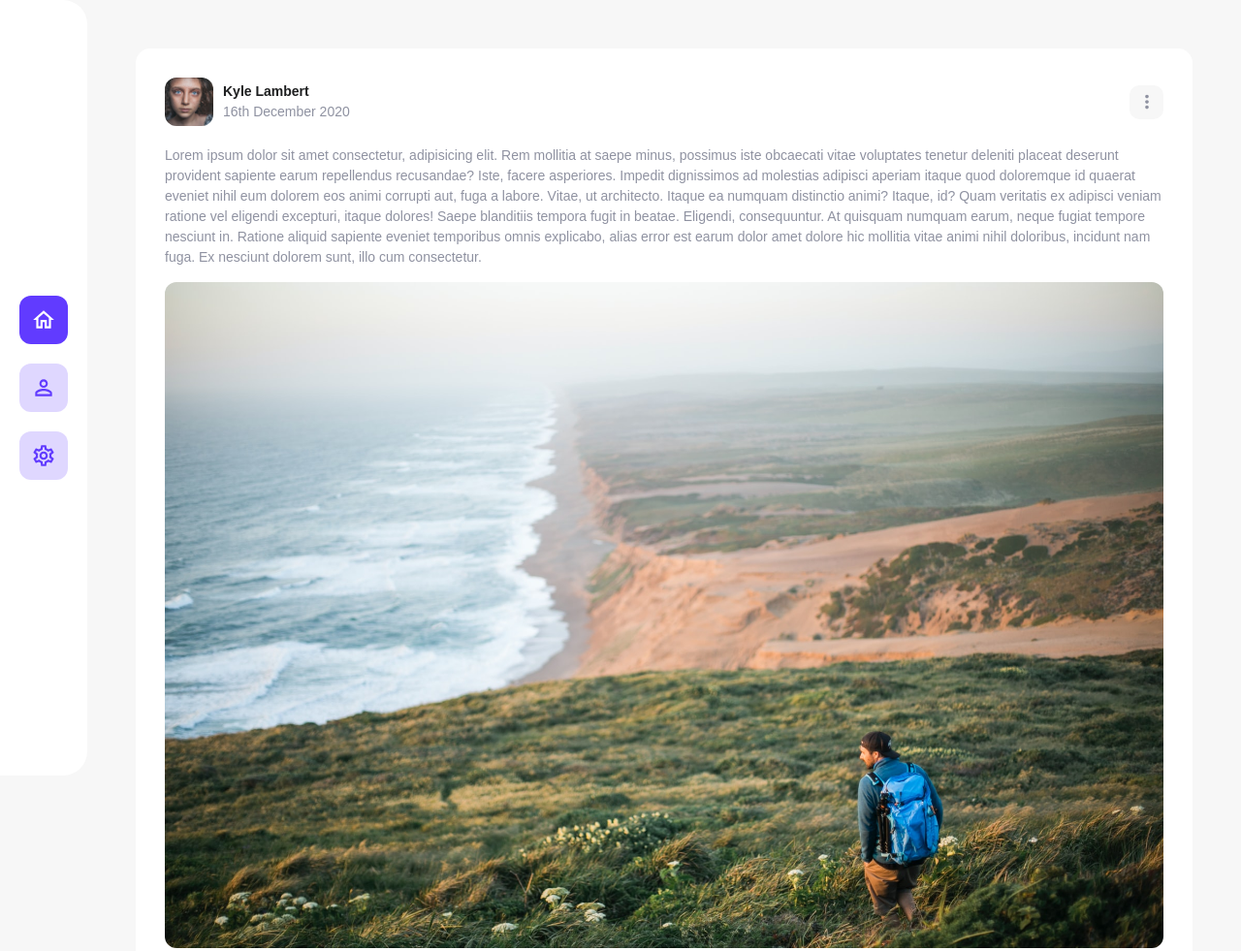
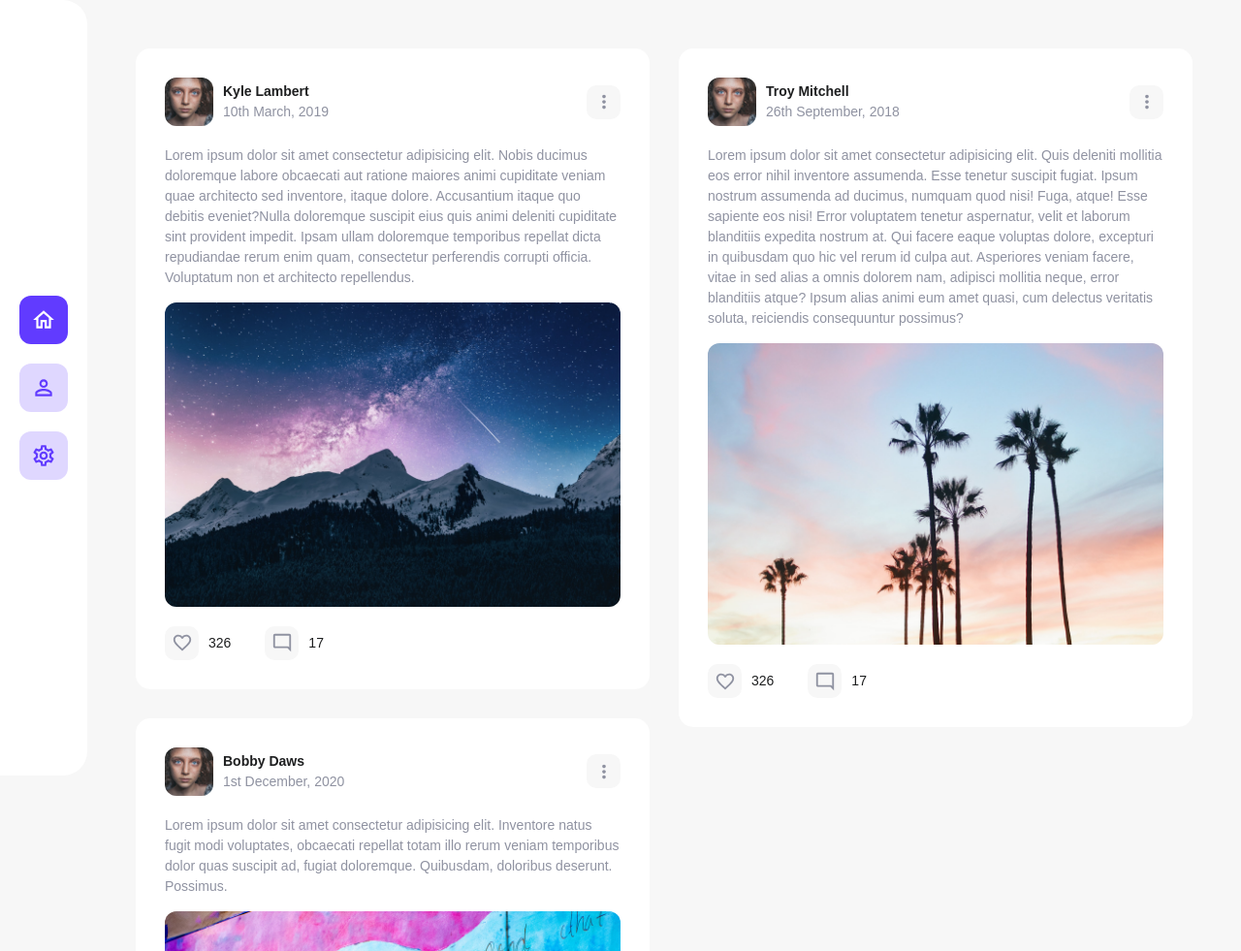
Before and after one commit to kyle-lambert/gamer-social-network, a React app in the folder client/: page /home in a window 1280 px wide. Shown: the top 981 px of the page at 97% size. Built offline with nearby package versions, Linux system fonts and the light colour scheme.

Commit message:
Made all post card components dynamic

```diff
--- a/client/src/components/post-card/post-card-content/post-card-content.js
+++ b/client/src/components/post-card/post-card-content/post-card-content.js
@@ -3,29 +3,11 @@ import "./post-card-content.scss";
 
 import landscape from "../../../assets/images/landscape.jpg";
 
-function PostCardContent(props) {
+function PostCardContent({ image, post }) {
   return (
     <div className="post-card-content">
-      <p className="post-card-content__text">
-        Lorem ipsum dolor sit amet consectetur, adipisicing elit. Rem mollitia
-        at saepe minus, possimus iste obcaecati vitae voluptates tenetur
-        deleniti placeat deserunt provident sapiente earum repellendus
-        recusandae? Iste, facere asperiores. Impedit dignissimos ad molestias
-        adipisci aperiam itaque quod doloremque id quaerat eveniet nihil eum
-        dolorem eos animi corrupti aut, fuga a labore. Vitae, ut architecto.
-        Itaque ea numquam distinctio animi? Itaque, id? Quam veritatis ex
-        adipisci veniam ratione vel eligendi excepturi, itaque dolores! Saepe
-        blanditiis tempora fugit in beatae. Eligendi, consequuntur. At quisquam
-        numquam earum, neque fugiat tempore nesciunt in. Ratione aliquid
-        sapiente eveniet temporibus omnis explicabo, alias error est earum dolor
-        amet dolore hic mollitia vitae animi nihil doloribus, incidunt nam fuga.
-        Ex nesciunt dolorem sunt, illo cum consectetur.
-      </p>
-      <img
-        src={landscape}
-        alt="Post Image"
-        className="post-card-content__image"
-      />
+      <p className="post-card-content__text">{post}</p>
+      <img src={image} alt="Post Image" className="post-card-content__image" />
     </div>
   );
 }
--- a/client/src/components/post-card/post-card.js
+++ b/client/src/components/post-card/post-card.js
@@ -1,4 +1,4 @@
-import React from "react";
+import React, { lazy } from "react";
 import "./post-card.scss";
 
 import UserInfoGroup from "../user-info-group/user-info-group";
@@ -6,14 +6,18 @@ import UserEngagement from "../user-engagement/user-engagement";
 import PostDropdown from "./post-card-dropdown/post-card-dropdown";
 import PostContent from "./post-card-content/post-card-content";
 
-function PostCard(props) {
+function PostCard({ post }) {
   return (
     <article className="post-card">
-      <div className="post-card__user">
-        <UserInfoGroup />
+      <div className="post-card__top">
+        <UserInfoGroup
+          avatar={post.avatar}
+          name={post.name}
+          createdAt={post.createdAt}
+        />
+        <PostDropdown />
       </div>
-      <PostDropdown />
-      <PostContent />
+      <PostContent post={post.post} image={post.image} />
       <div className="post-card__engagement">
         <UserEngagement />
       </div>
--- a/client/src/components/post-card/post-card.scss
+++ b/client/src/components/post-card/post-card.scss
@@ -2,21 +2,21 @@
 
 .post-card {
   display: grid;
-  grid-template-columns: auto auto;
+  grid-template-columns: 1fr;
   grid-template-rows: repeat(3, auto);
   row-gap: 20px;
   padding: 30px;
   background-color: $white;
   border-radius: 15px;
 
-  &__user {
-    grid-column: 1 / 2;
+  &__top {
+    display: flex;
+    justify-content: space-between;
+    align-items: center;
     grid-row: 1 / 2;
-    justify-self: flex-start;
   }
 
   &__engagement {
-    grid-column: 1 / 3;
     grid-row: 3 / 4;
   }
 }
--- a/client/src/components/user-info-group/user-info-group.js
+++ b/client/src/components/user-info-group/user-info-group.js
@@ -1,21 +1,19 @@
 import React from "react";
 import "./user-info-group.scss";
 
-import portrait from "../../assets/images/face-portrait.jpg";
-
-function UserInfoGroup(props) {
+function UserInfoGroup({ avatar, name, createdAt }) {
   return (
     <div className="user-info-group">
       <div className="user-info-group__avatar">
         <img
-          src={portrait}
+          src={avatar}
           alt="User Avatar"
           className="user-info-group__image"
         />
       </div>
       <div className="user-info-group__info">
-        <span className="user-info-group__name">Kyle Lambert</span>
-        <span className="user-info-group__created-at">16th December 2020</span>
+        <span className="user-info-group__name">{name}</span>
+        <span className="user-info-group__created-at">{createdAt}</span>
       </div>
     </div>
   );
--- a/client/src/pages/home/home.js
+++ b/client/src/pages/home/home.js
@@ -2,17 +2,59 @@ import React from "react";
 import "./home.scss";
 
 import Dashboard from "../../layout/dashboard/dashboard";
+import PostCard from "../../components/post-card/post-card";
 
-import PostCard from "../../components/post-card/post-card";
+import MulticolumnContainer from "../../layout/multicolumn-container/multicolumn-container";
+import MulticolumnItem from "../../layout/multicolumn-item/multicolumn-item";
+
+import avatar from "../../assets/images/face-portrait.jpg";
+import palmTrees from "../../assets/images/palm-trees.jpg";
+import pridePerson from "../../assets/images/pride-person.jpg";
+import mountain from "../../assets/images/mountain.jpg";
 
 function Home(props) {
   return (
     <Dashboard>
       <div className="home">
-        <PostCard />
+        <MulticolumnContainer>
+          {posts.map((post, i) => {
+            return (
+              <MulticolumnItem key={i}>
+                <PostCard post={post} />
+              </MulticolumnItem>
+            );
+          })}
+        </MulticolumnContainer>
       </div>
     </Dashboard>
   );
 }
 
+const posts = [
+  {
+    avatar: avatar,
+    name: "Kyle Lambert",
+    createdAt: "10th March, 2019",
+    post:
+      "Lorem ipsum dolor sit amet consectetur adipisicing elit. Nobis ducimus doloremque labore obcaecati aut ratione maiores animi cupiditate veniam quae architecto sed inventore, itaque dolore. Accusantium itaque quo debitis eveniet?Nulla doloremque suscipit eius quis animi deleniti cupiditate sint provident impedit. Ipsam ullam doloremque temporibus repellat dicta repudiandae rerum enim quam, consectetur perferendis corrupti officia. Voluptatum non et architecto repellendus.",
+    image: mountain,
+  },
+  {
+    avatar: avatar,
+    name: "Bobby Daws",
+    createdAt: "1st December, 2020",
+    post:
+      "Lorem ipsum dolor sit amet consectetur adipisicing elit. Inventore natus fugit modi voluptates, obcaecati repellat totam illo rerum veniam temporibus dolor quas suscipit ad, fugiat doloremque. Quibusdam, doloribus deserunt. Possimus.",
+    image: pridePerson,
+  },
+  {
+    avatar: avatar,
+    name: "Troy Mitchell",
+    createdAt: "26th September, 2018",
+    post:
+      "Lorem ipsum dolor sit amet consectetur adipisicing elit. Quis deleniti mollitia eos error nihil inventore assumenda. Esse tenetur suscipit fugiat. Ipsum nostrum assumenda ad ducimus, numquam quod nisi! Fuga, atque! Esse sapiente eos nisi! Error voluptatem tenetur aspernatur, velit et laborum blanditiis expedita nostrum at. Qui facere eaque voluptas dolore, excepturi in quibusdam quo hic vel rerum id culpa aut. Asperiores veniam facere, vitae in sed alias a omnis dolorem nam, adipisci mollitia neque, error blanditiis atque? Ipsum alias animi eum amet quasi, cum delectus veritatis soluta, reiciendis consequuntur possimus?",
+    image: palmTrees,
+  },
+];
+
 export default Home;
```
Also changed, not shown: client/src/layout/landing-layout/landing-layout.js (deleted, +0 -21 lines), client/src/layout/landing-layout/landing-layout.scss (deleted, +0 -64 lines), client/src/layout/main-layout/main-layout.js (deleted, +0 -12 lines), client/src/layout/main-layout/main-layout.scss (deleted, +0 -17 lines), client/src/assets/images/mountain.jpg (added), client/src/assets/images/palm-trees.jpg (added), client/src/assets/images/pride-person.jpg (added).
